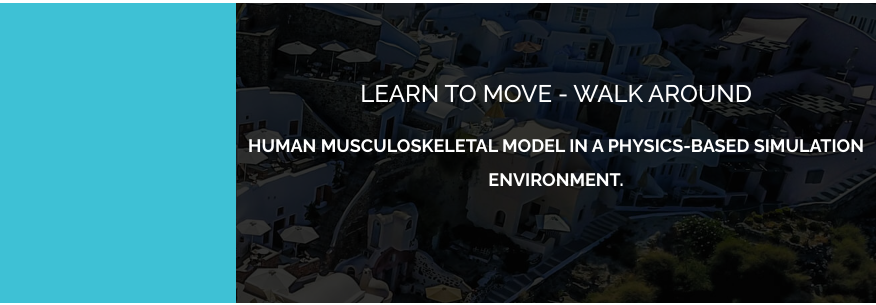
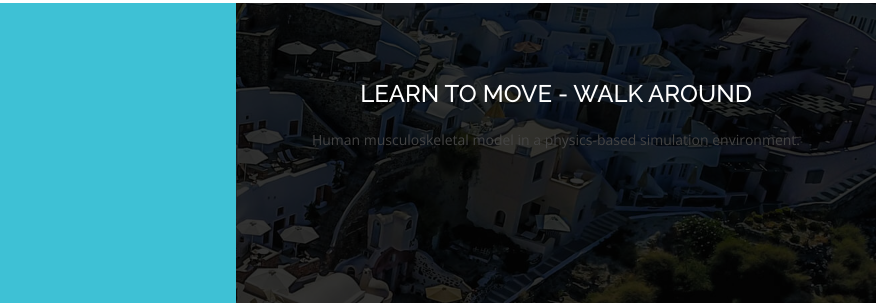
Before and after one commit to davestroud/davestroud.github.io, a plain HTML site: page index.html in a window 1280 px wide. Shown: the part 3880-4185 px from the top of the page, 404-1280 px from the left. Drawn offline with nearby package versions, Linux system fonts and the light colour scheme.

Commit message:
sse what p looks like

```diff
--- a/index.html
+++ b/index.html
@@ -775,7 +775,7 @@
       </div>
       <div class="work-right-text text-center">
         <h2>Learn to Move - Walk Around</h2>
-        <h5>Human musculoskeletal model in a physics-based simulation environment.</h5>
+        <p>Human musculoskeletal model in a physics-based simulation environment.</p>
         <!-- <a href="#contact" class="ready-btn">Contact us</a> -->
       </div>
     </div>
```
